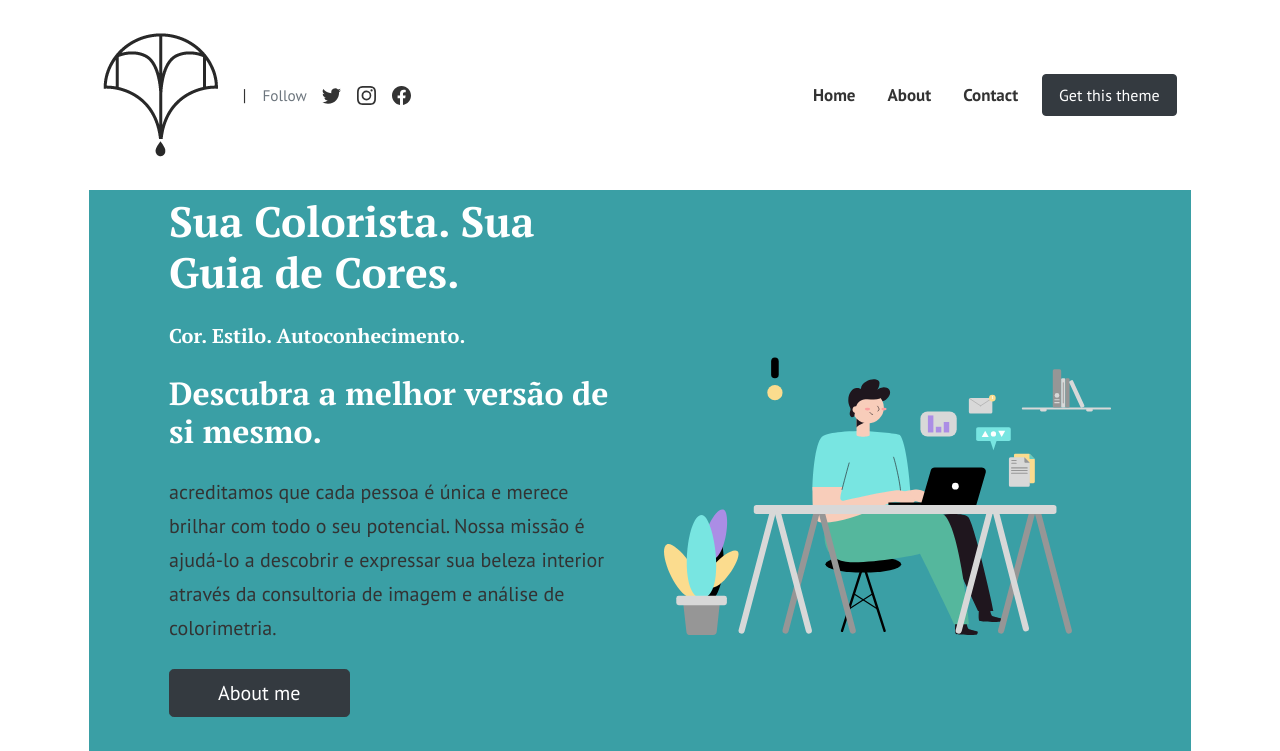
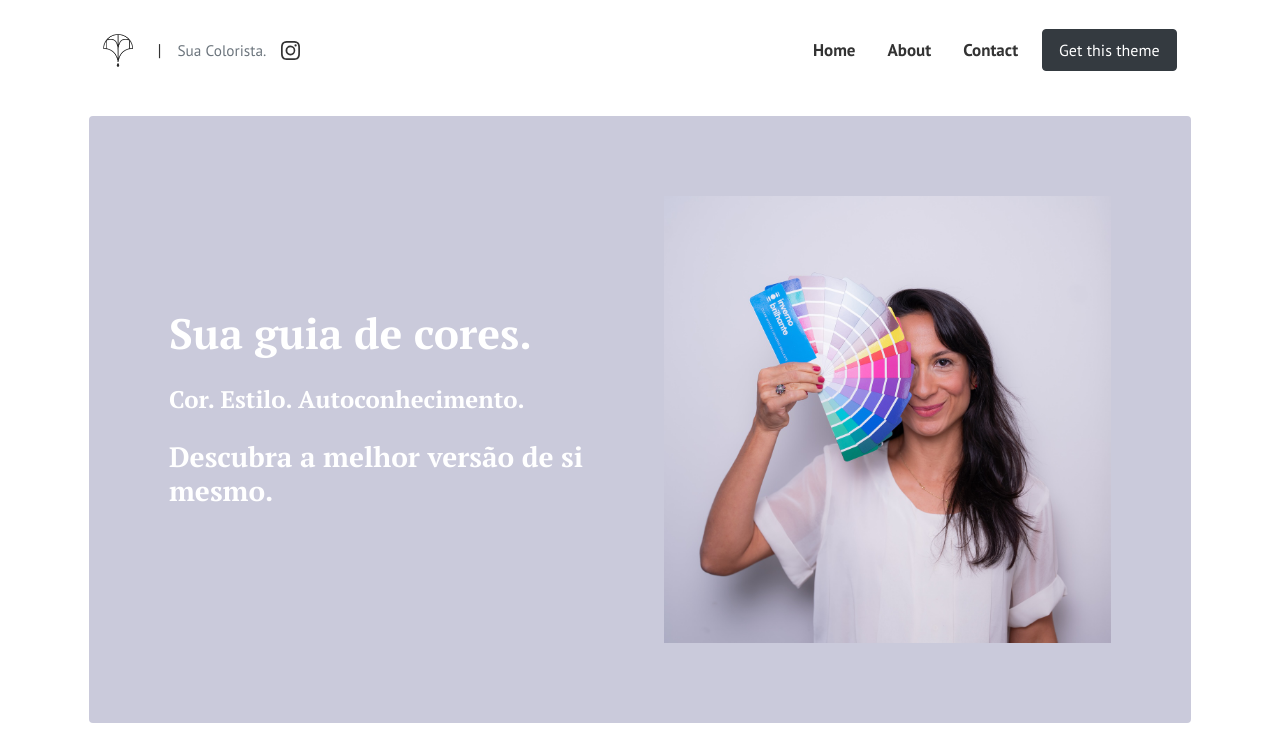
Before and after one commit to gumadeiras/suacolorista, a Jekyll site: the page built from index.html, in a window 1280 px wide and 1400 px high. Shown: the top 751 px of the window. Built offline with Jekyll 4.4.1, drawn with Linux system fonts in a browser that asks for light colours; the list of posts is cut into pages by our own code; comment, search, counter and statistics services are not loaded; grey boxes are pictures that could not be loaded.

Commit message:
index updates

```diff
--- a/_layouts/default.html
+++ b/_layouts/default.html
@@ -40,7 +40,7 @@ gtag('config', '{{site.ganalytics}}');
 
           <a class="navbar-brand text-dark font-weight-bold big d-flex align-items-center" href="{{site.baseurl}}/">
           {% if site.logo %}
-          <img class="mr-2" src="{{site.baseurl}}/{{site.logo}}" alt="logo">
+          <img class="mr-2 logo" src="{{site.baseurl}}/{{site.logo}}" alt="logo">
           {% else %}
           <span class="d-none d-md-inline-block">{{ site.title }}</span>
           {% endif %}
@@ -49,13 +49,13 @@ gtag('config', '{{site.ganalytics}}');
 
           <div class="d-flex align-items-center">
 
-            <span class="ml-3 text-muted small">Follow</span>
+            <span class="ml-3 text-muted small">Sua Colorista.</span>
 
-            <a class="d-inline-block social-icon" target="_blank" href="{{site.social.twitter}}">
+            <!-- <a class="d-inline-block social-icon" target="_blank" href="{{site.social.twitter}}">
               <svg xmlns="http://www.w3.org/2000/svg" width="19" height="19" fill="currentColor" class="bi bi-twitter" viewBox="0 0 16 16">
               <path d="M5.026 15c6.038 0 9.341-5.003 9.341-9.334 0-.14 0-.282-.006-.422A6.685 6.685 0 0 0 16 3.542a6.658 6.658 0 0 1-1.889.518 3.301 3.301 0 0 0 1.447-1.817 6.533 6.533 0 0 1-2.087.793A3.286 3.286 0 0 0 7.875 6.03a9.325 9.325 0 0 1-6.767-3.429 3.289 3.289 0 0 0 1.018 4.382A3.323 3.323 0 0 1 .64 6.575v.045a3.288 3.288 0 0 0 2.632 3.218 3.203 3.203 0 0 1-.865.115 3.23 3.23 0 0 1-.614-.057 3.283 3.283 0 0 0 3.067 2.277A6.588 6.588 0 0 1 .78 13.58a6.32 6.32 0 0 1-.78-.045A9.344 9.344 0 0 0 5.026 15z"/>
             </svg>
-            </a>
+            </a> -->
 
             <a class="d-inline-block social-icon" target="_blank" href="{{site.social.instagram}}">
               <svg xmlns="http://www.w3.org/2000/svg" width="19" height="19" fill="currentColor" class="bi bi-instagram" viewBox="0 0 16 16">
@@ -63,11 +63,11 @@ gtag('config', '{{site.ganalytics}}');
             </svg>
             </a>
 
-            <a class="d-inline-block social-icon" target="_blank" href="{{site.social.facebook}}">
+            <!-- <a class="d-inline-block social-icon" target="_blank" href="{{site.social.facebook}}">
               <svg xmlns="http://www.w3.org/2000/svg" width="19" height="19" fill="currentColor" class="bi bi-facebook" viewBox="0 0 16 16">
               <path d="M16 8.049c0-4.446-3.582-8.05-8-8.05C3.58 0-.002 3.603-.002 8.05c0 4.017 2.926 7.347 6.75 7.951v-5.625h-2.03V8.05H6.75V6.275c0-2.017 1.195-3.131 3.022-3.131.876 0 1.791.157 1.791.157v1.98h-1.009c-.993 0-1.303.621-1.303 1.258v1.51h2.218l-.354 2.326H9.25V16c3.824-.604 6.75-3.934 6.75-7.951z"/>
             </svg>
-            </a>
+            </a> -->
 
           </div>
 
--- a/assets/css/theme.scss
+++ b/assets/css/theme.scss
@@ -135,7 +135,8 @@ small, .small {
 /* Pages
 ================================================== */
 .hero {
-    background: #3A9FA5;
+    // background: #3A9FA5;
+    background: #CACADB;
     padding: 5rem 5rem;
 }
 
@@ -613,3 +614,10 @@ span.navigation:before {
     transition: all 0.3s;
     opacity:.8;
 }
+
+
+// custom stuff
+
+.logo {
+    max-width: 30px;
+}
--- a/index.html
+++ b/index.html
@@ -10,14 +10,13 @@ background: '/img/bg-index.jpg'
 <div class="rounded mb-5 hero">
   <div class="row align-items-center justify-content-between">
     <div class="col-md-6">
-      <h1 class="font-weight-bold mb-4 serif-font text-white">Sua Colorista. Sua Guia de Cores.</h1>
-      <h5 class="font-weight-bold mb-4 serif-font text-white">Cor. Estilo. Autoconhecimento.</h5>
-      <h2 class="font-weight-bold mb-4 serif-font text-white">Descubra a melhor versão de si mesmo.</h2>
-      <p class="lead mb-4"> acreditamos que cada pessoa é única e merece brilhar com todo o seu potencial. Nossa missão é ajudá-lo a descobrir e expressar sua beleza interior através da consultoria de imagem e análise de colorimetria.</p>
-      <a href="{{site.baseurl}}/about" class="btn btn-dark text-white px-5 btn-lg">About me</a>
+      <h1 class="font-weight-bold mb-4 serif-font text-white">Sua guia de cores.</h1>
+      <h4 class="font-weight-bold mb-4 serif-font text-white">Cor. Estilo. Autoconhecimento.</h4>
+      <h3 class="font-weight-bold mb-4 serif-font text-white">Descubra a melhor versão de si mesmo.</h3>
+      <!-- <a href="{{site.baseurl}}/about" class="btn btn-dark text-white px-5 btn-lg">About me</a> -->
     </div>
     <div class="col-md-6 text-right pl-0 pl-lg-4">
-      <img class="intro" height="500" src="{{site.baseurl}}/assets/images/intro.svg">
+      <img class="intro" height="500" src="{{site.baseurl}}/assets/images/intro.jpg">
     </div>
   </div>
 </div>
```
Also changed, not shown: assets/images/intro.jpg (added), 2 other files.
